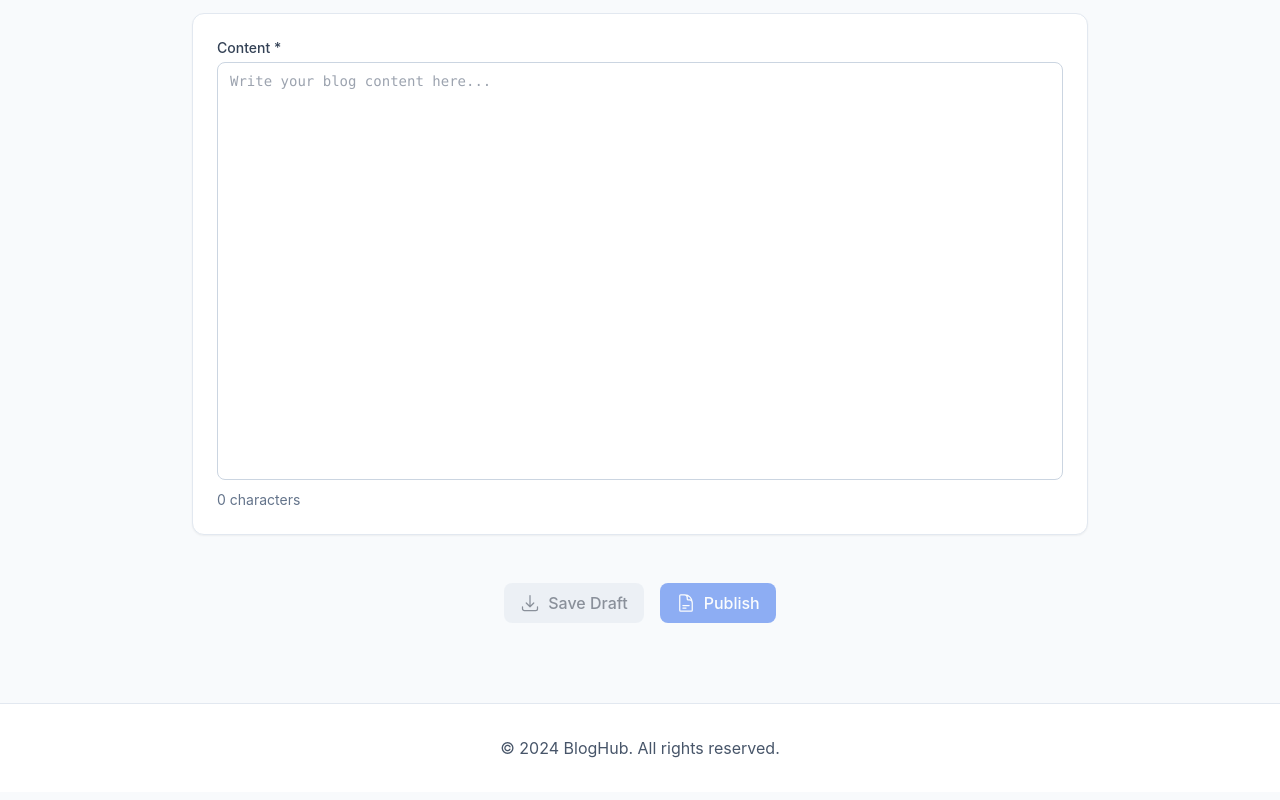
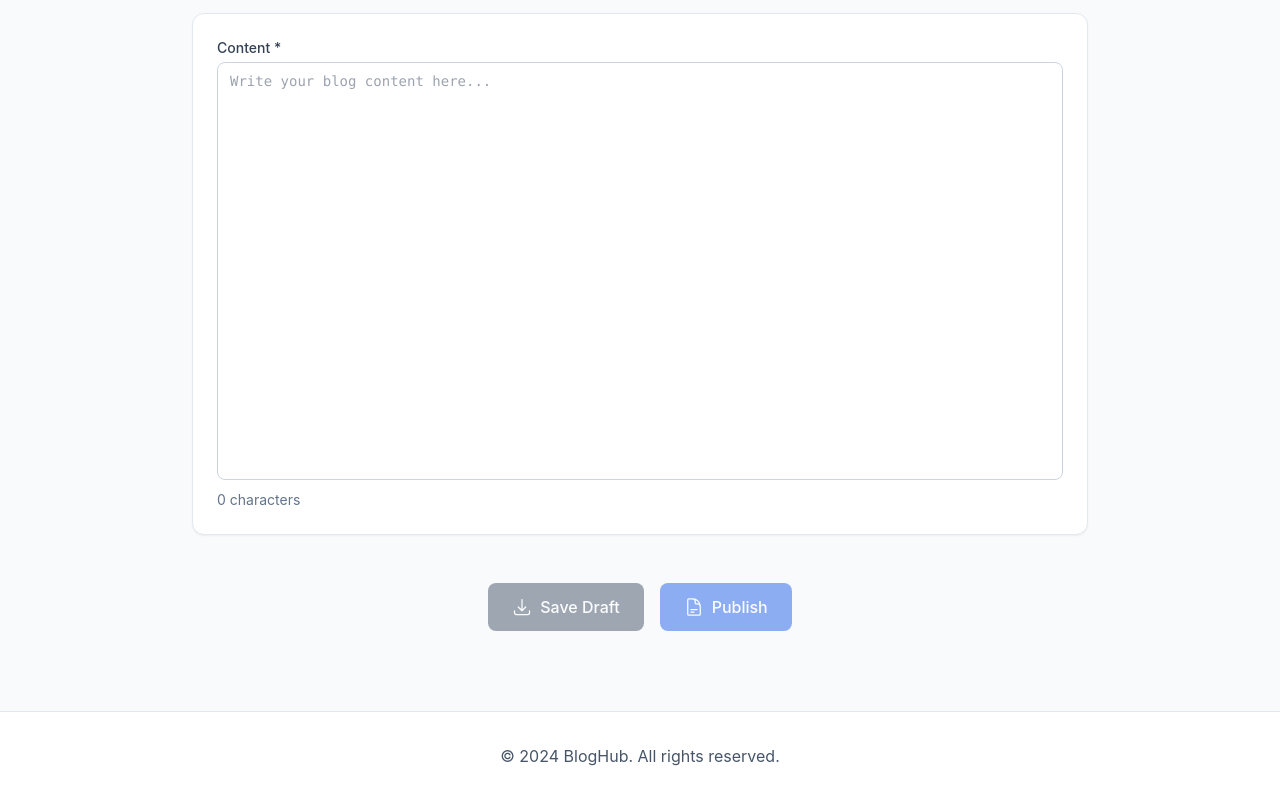
Before and after one commit to razalcp/Blog_App_Frontend, a React (Create React App) app: page /create-blog in a window 1280 px wide. Shown: the part 636-1436 px from the top of the page. Built offline with nearby package versions, Linux system fonts and the light colour scheme; no server answers.

Commit message:
button_fix_final

```diff
--- a/src/pages/CreateBlog.jsx
+++ b/src/pages/CreateBlog.jsx
@@ -289,7 +289,7 @@ const CreateBlog = () => {
             type="submit"
             value="draft"
             disabled={isLoading || !formData.title || !formData.content || !formData.category}
-            className="btn-secondary disabled:opacity-50 disabled:cursor-not-allowed flex items-center"
+            className="px-6 py-3 bg-secondary-600 text-white font-medium rounded-lg hover:bg-secondary-700 disabled:opacity-50 disabled:cursor-not-allowed flex items-center transition-colors duration-200"
           >
             <ArrowDownTrayIcon className="h-5 w-5 mr-2" />
             Save Draft
@@ -298,7 +298,7 @@ const CreateBlog = () => {
             type="submit"
             value="publish"
             disabled={isLoading || !formData.title || !formData.content || !formData.category}
-            className="btn-primary disabled:opacity-50 disabled:cursor-not-allowed flex items-center"
+            className="px-6 py-3 bg-primary-600 text-white font-medium rounded-lg hover:bg-primary-700 disabled:opacity-50 disabled:cursor-not-allowed flex items-center transition-colors duration-200"
           >
             <DocumentTextIcon className="h-5 w-5 mr-2" />
             Publish
```
